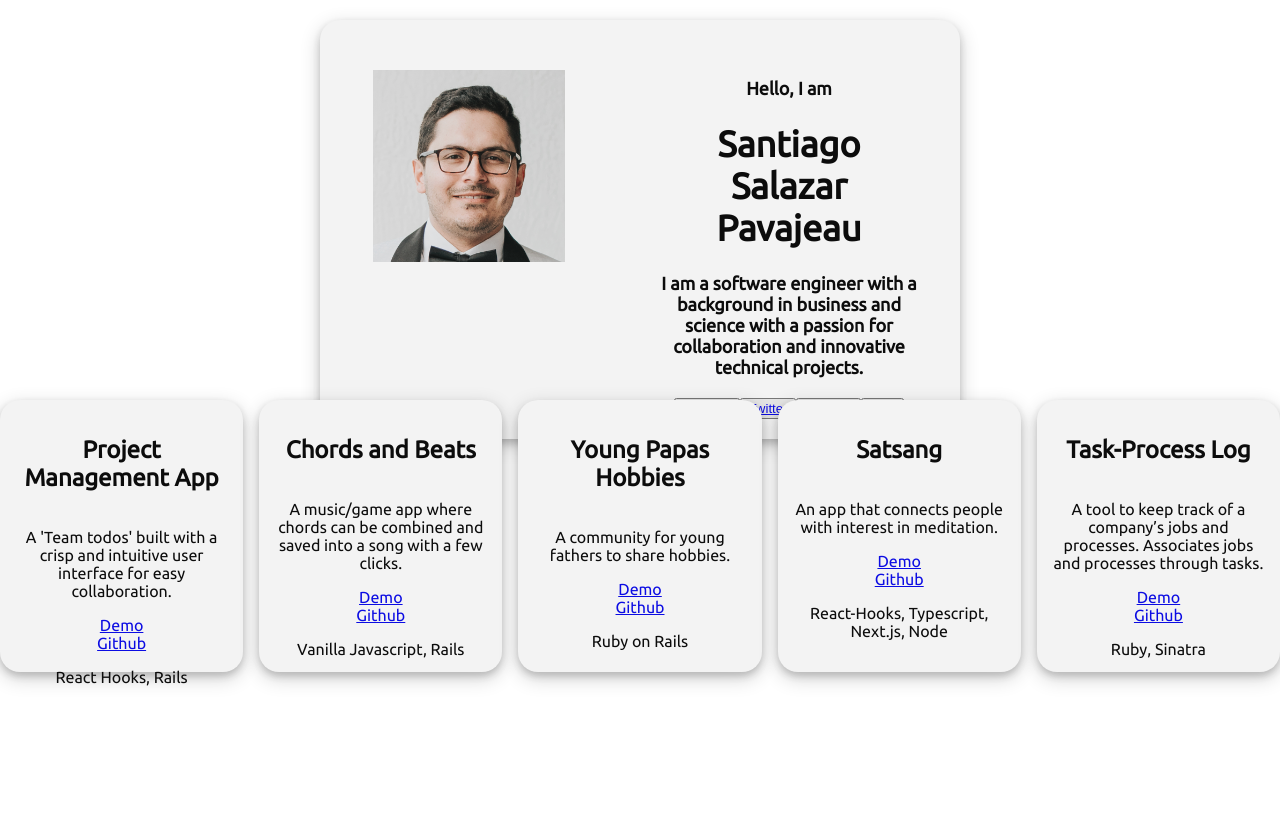
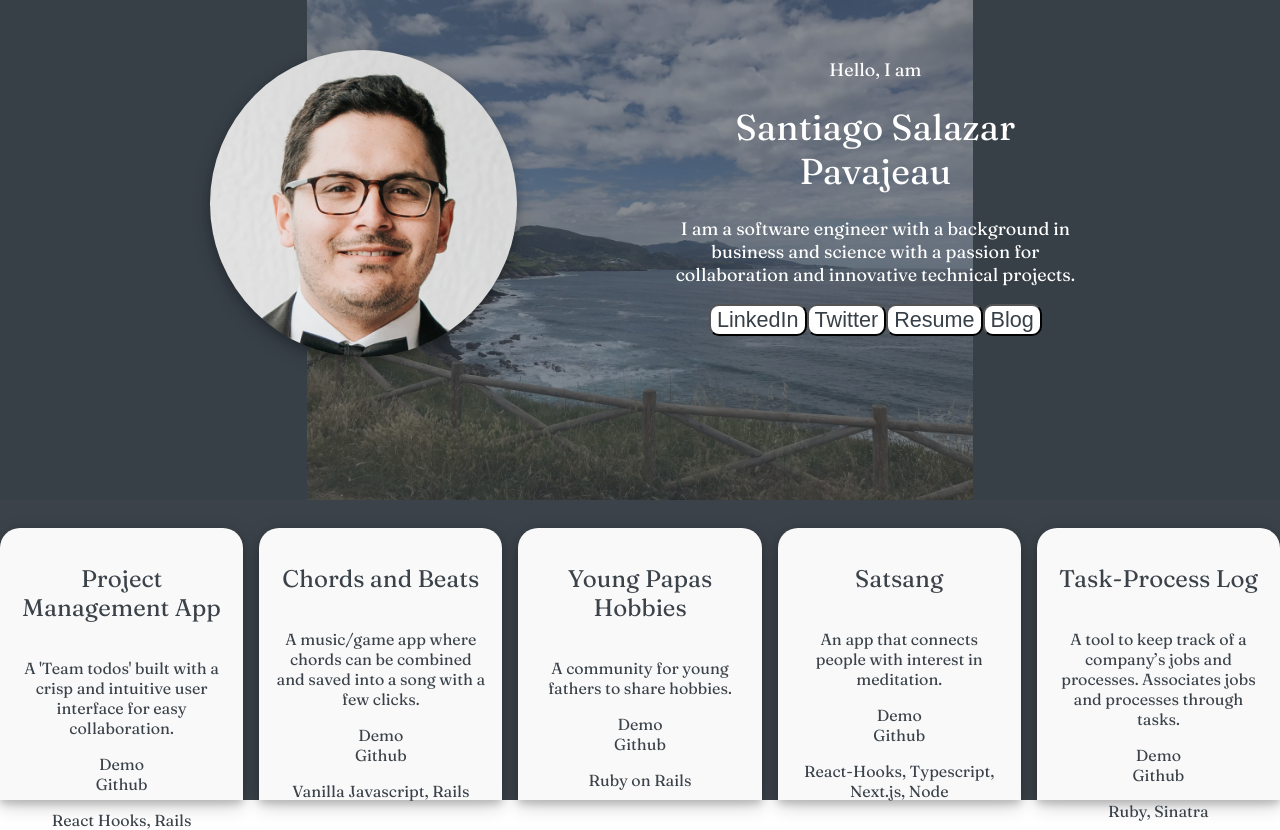
Before and after one commit to SantiagoSalazarPavajeau/santiagosalazarpavajeau.github.io, a React (Create React App) app: page / in a window 1280 px wide. Before the commit the page ends 800 px from the top, so only its background shows below. Built offline with nearby package versions, Linux system fonts and the light colour scheme.

Commit message:
add some styling

```diff
--- a/src/App.css
+++ b/src/App.css
@@ -1,8 +1,8 @@
-@import url('https://fonts.googleapis.com/css2?family=Ubuntu&display=swap');
+@import url('https://fonts.googleapis.com/css2?family=Fraunces&display=swap');
 
 .App {
   display: grid;
-  font-family: 'Ubuntu', sans-serif;
+  font-family: 'Fraunces', serif;
 }
 .App-header {
   display: grid;
@@ -16,27 +16,33 @@
 }
 
 .header {
-  filter: contrast(95%);
+  /* filter: contrast(95%); */
+  background: #373F47;
+  width: 100vw;
   /* background-image: url("home-bg.png"); */
+  /* overflow: hidden; */
+  /* opacity: 0.4; */
   /* background-repeat: no-repeat; */
-  background-size: cover;
+  /* background-size: cover; */
   text-align: center;
   z-index: 1;
-  height: 400px;
+  height: 500px;
+}
+
+img{
+  opacity: 0.4;
+  object-fit: fill;
 }
 
 .profile-card{
   position: absolute;
-  top: 5%;
-  left: 25%;
-  right: 5%;
-  background-color: white;
-  height: auto;
-  width: 50%;
-  border-radius: 20px 20px 20px 20px;
+  background-color: transparent;
+  color: white;
+  height: 100%;
+  width: 80%;
+  border-radius: 0px 0px 0px 0px;
   margin: 0%;
   z-index: 1;
-  box-shadow: 0 4px 8px 0 rgba(0, 0, 0, 0.2), 0 6px 20px 0 rgba(0, 0, 0, 0.19);
 }
 
 .pancake{
@@ -50,6 +56,8 @@
   background-image: url("profile.png");
   background-size: 100% 100%;
   background-repeat: no-repeat;
+  border-radius: 100%;
+  box-shadow: 0 4px 8px 0 rgba(0, 0, 0, 0.2), 0 6px 20px 0 rgba(0, 0, 0, 0.19);
   width: 30%;
   height: 0;
   padding-bottom: 30%;
@@ -69,7 +77,7 @@
   grid-template-columns: repeat(auto-fit, minmax(150px, 1fr));
   grid-gap: 1rem;
   filter: contrast(95%);
-  background-repeat: no-repeat;
+  background-color: #373F47;
   background-size: cover;
   text-align: center;
   z-index: -1;
@@ -82,12 +90,46 @@
   width: 50%;
   height: 15rem;
   background-color: white;
+  color: #373F47;
   box-shadow: 0 4px 8px 0 rgba(0, 0, 0, 0.2), 0 6px 20px 0 rgba(0, 0, 0, 0.19);
-  border-radius: 20px 20px 20px 20px;
+  border-radius: 20px 20px 0px 0px;
+  margin-top: auto;
   padding: 1rem;
 }
 
+.project-card:hover{
+  display: grid;
+  place-items: center;
+  width: 50%;
+  height: 15rem;
+  background-color: #AAABBC;
+  color: white;
+  border-radius: 20px 20px 0px 0px;
+  margin-top: auto;
+  padding: 1rem;
+}
 
+button{
+  background-color: white;
+  border-radius: 10px;
+  font-size: larger;
+  color: #373F47;
+}
+
+button:hover{
+  background-color: #AAABBC;
+  color: white;
+}
+
+a{
+  color: #373F47;
+  text-decoration: none;
+}
+
+a:hover{
+  color: white;
+  font-style: normal;
+}
 
 
 
--- a/src/App.tsx
+++ b/src/App.tsx
@@ -3,6 +3,7 @@ import logo from './logo.svg';
 import './App.css';
 import {ProjectCard, Project} from './components/ProjectCard'
 import projects from './data'
+import bg from './bg.png';
 
 function App() {
 
@@ -14,6 +15,7 @@ function App() {
       <header className="App-header">
         <div className="header">
           <header className="header">
+          <img src={bg}/>
           <div className="profile-card">
               <div className="pancake">
                 <div className="profile-image"/>
```
Also changed, not shown: src/bg.png (renamed from src/home-bg.png), 1 other file (tests, documents, lock files or other folders).
